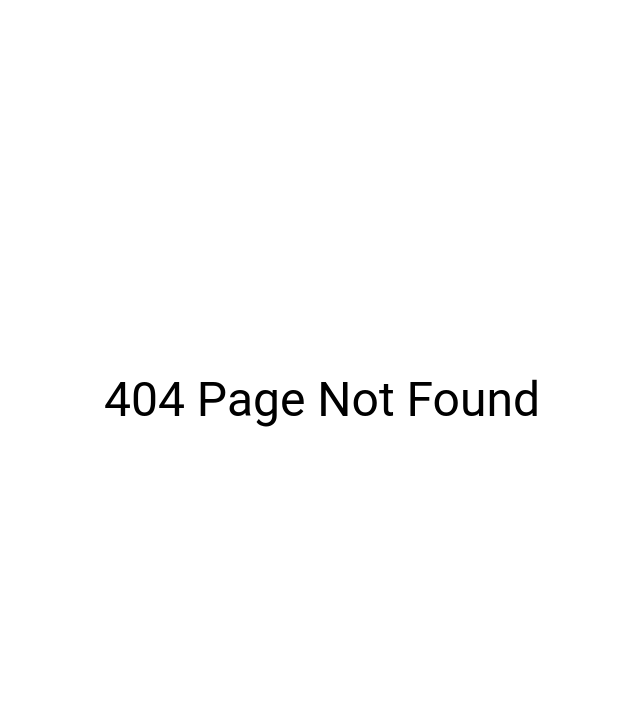
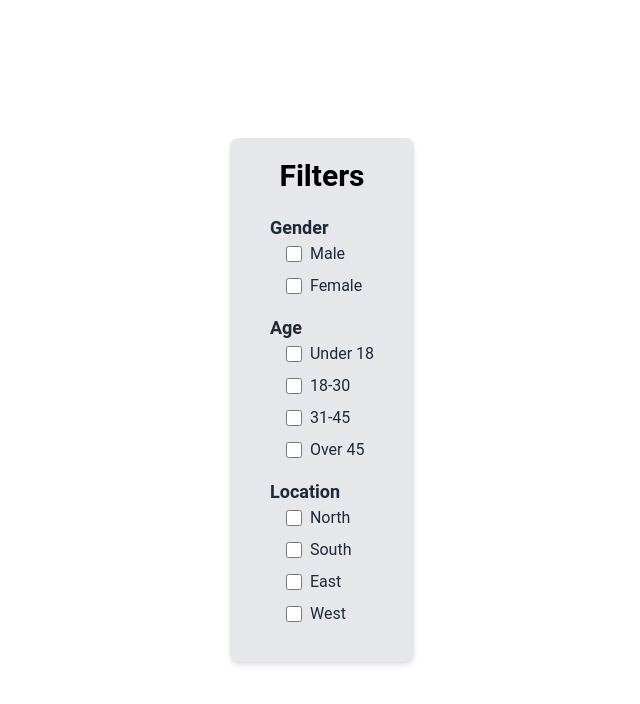
Before and after one commit to MohamedEmadFahmy/Helping-Hands, a React (Vite) app: page /filter-test in a window 1280 px wide. Before the commit this address had no page. Shown: the top 704 px of the page, without its empty margins (318-958 px from the left). Built offline with nearby package versions, Linux system fonts and the light colour scheme.

Commit message:
make search in admin orginzation accounts

```diff
--- a/src/App.jsx
+++ b/src/App.jsx
@@ -31,6 +31,8 @@ import OrganizationDonationCreationPage from "./pages/OrganizationDonationCreati
 import OrganizationHomePage from "./pages/OrganizationHomePage";
 import AdminViewSubmissions from "./pages/AdminViewSubmissions";
 import PageNotFound from "./pages/PageNotFound";
+
+import FilterTest from "./pages/FilterTest";
 
 // Import your components
 
@@ -102,6 +104,7 @@ const App = () => {
 						element={<OrganizationDonationCreationPage />}
 					/>
 				</Route>
+				<Route path="/filter-test" element={<FilterTest />} />
 			</>
 		)
 	);
--- a/src/components/Filter.jsx
+++ b/src/components/Filter.jsx
@@ -1,39 +1,165 @@
+/* eslint-disable no-unused-vars */
 /* eslint-disable react/prop-types */
-/* eslint-disable no-undef */
-/* eslint-disable no-unused-vars */
-const Filter = ({ allFilters, activeFilters, setActiveFilters }) => {
-	const handleFilterChange = (e) => {
+import { useState } from "react";
+
+const Filter = ({ filters, activeFilters, setActiveFilters }) => {
+	const filters2 = {
+		Gender: {
+			options: ["Male", "Female"],
+		},
+		Age: {
+			options: ["Under 18", "18-30", "31-45", "Over 45"],
+		},
+		Location: {
+			options: ["North", "South", "East", "West"],
+			subcategories: {
+				North: ["City A", "City B"],
+				South: ["City C", "City D"],
+				East: ["City E", "City F"],
+				West: ["City G", "City H"],
+			},
+		},
+	};
+
+	const isSubfilter = (mainFilter, subFilter) => {
+		for (const filterCategory in filters) {
+			if (filters[filterCategory].subcategories) {
+				if (
+					filters[filterCategory].subcategories[mainFilter].includes(
+						subFilter
+					)
+				) {
+					return true;
+				}
+			}
+		}
+		return false;
+	};
+	const isMainFilter = (filterName) => {
+		for (const filterCategory in filters) {
+			if (filters[filterCategory].subcategories) {
+				if (filters[filterCategory].options.includes(filterName)) {
+					return true;
+				}
+			}
+		}
+		return false;
+	};
+
+	const [expandedFilters, setExpandedFilters] = useState([]);
+
+	const handleFilterChange = (e, filterCategory) => {
 		const filter = e.target.name;
 		const isChecked = e.target.checked;
 
+		let updatedFilters;
 		if (isChecked) {
-			// If checkbox is checked, add the filter to activeFilters
-			setActiveFilters([...activeFilters, filter]);
+			updatedFilters = [...activeFilters, filter];
+
+			if (isMainFilter) {
+				setExpandedFilters(expandedFilters.concat(filterCategory));
+			}
 		} else {
-			setActiveFilters(
-				activeFilters.filter((option) => option !== filter)
+			updatedFilters = activeFilters.filter(
+				(option) => option !== filter
 			);
+			if (isMainFilter(filter)) {
+				updatedFilters = updatedFilters.filter(
+					(option) => !isSubfilter(filter, option)
+				);
+				setExpandedFilters(expandedFilters.filter(filterCategory));
+			}
 		}
+
+		setActiveFilters(updatedFilters);
+
+		// Log the updated filters
+		console.log(updatedFilters);
 	};
 
 	return (
-		<div className="flex flex-col bg-gray-200 h-1/3 p-5">
-			<h1 className="text-white text-5xl">Filters</h1>
-
-			<div>
-				{allFilters.map((filter, index) => {
-					return (
-						<div key={index}>
-							<input
-								type="checkbox"
-								name={filter}
-								onChange={handleFilterChange}
-								defaultChecked
-							/>
-							<label htmlFor={filter}>{filter}</label>
+		<div className="flex flex-col gap-5 items-center bg-gray-200 px-10 py-5 rounded-lg shadow-md">
+			<h1 className="text-3xl font-bold">Filters</h1>
+			<div id="filters-section">
+				{Object.keys(filters).map((filterCategory) => (
+					<div key={filterCategory} className="mb-4">
+						<h2 className="text-gray-800 text-lg font-semibold">
+							{filterCategory}
+						</h2>
+						<div className="ml-4">
+							{filters[filterCategory].options.map((filter) => (
+								<div key={filter} className="mb-2">
+									<label className="flex items-center space-x-2">
+										<input
+											type="checkbox"
+											name={filter}
+											onChange={(e) =>
+												handleFilterChange(
+													e,
+													filterCategory
+												)
+											}
+											checked={activeFilters.includes(
+												filter
+											)}
+											className="form-checkbox h-4 w-4 text-indigo-600"
+										/>
+										<span className="text-gray-800">
+											{filter}
+										</span>
+									</label>
+								</div>
+							))}
 						</div>
-					);
-				})}
+						{/* Render subfilters only if the main filter is selected */}
+						{expandedFilters === filterCategory &&
+							filters[filterCategory]?.subcategories && (
+								<div className="ml-4 mt-2">
+									{Object.keys(
+										filters[filterCategory].subcategories
+									).map((subfilterCategory) => (
+										<div key={subfilterCategory}>
+											<h3 className="text-gray-700 text-sm font-semibold">
+												{subfilterCategory}
+											</h3>
+											<div className="ml-2">
+												{filters[
+													filterCategory
+												].subcategories[
+													subfilterCategory
+												].map((subfilter) => (
+													<div
+														key={subfilter}
+														className="mb-2"
+													>
+														<label className="flex items-center space-x-2">
+															<input
+																type="checkbox"
+																name={subfilter}
+																onChange={(e) =>
+																	handleFilterChange(
+																		e,
+																		filterCategory
+																	)
+																}
+																checked={activeFilters.includes(
+																	subfilter
+																)}
+																className="form-checkbox h-4 w-4 text-indigo-600"
+															/>
+															<span className="text-gray-800">
+																{subfilter}
+															</span>
+														</label>
+													</div>
+												))}
+											</div>
+										</div>
+									))}
+								</div>
+							)}
+					</div>
+				))}
 			</div>
 		</div>
 	);
--- a/src/components/OrganizationCards.jsx
+++ b/src/components/OrganizationCards.jsx
@@ -1,43 +1,23 @@
-/* eslint-disable no-unused-vars */
-import OrganizationCard from "./OrganizationCard";
-import image from "../assets/images/gand/57357.jpeg";
-import image2 from "../assets/images/gand/ahl.jpeg";
-import image3 from "../assets/images/gand/cccpa.jpeg";
-import image4 from "../assets/images/gand/rman1.jpg";
+/* eslint-disable react/prop-types */
+import OrganizationCard from "./OrganizationCard"; // assuming you have this component imported
 
-const OrganizationCards = () => {
+const OrganizationList = ({ organizationsList }) => {
 	return (
 		<div className="flex flex-col items-center justify-center w-10/12 h-full gap-5">
-			<OrganizationCard
-				OrganizationName={"57357 hospital"}
-				OrganizationType={"medical research hospital"}
-				OrganizationArea={"Cairo"}
-				OrganizationImage={image}
-				OrganizationPhoneNumber={"01004441910"}
-			/>
-			<OrganizationCard
-				OrganizationName={"اهل مصر"}
-				OrganizationType={"medical research hospital"}
-				OrganizationArea={"Cairo"}
-				OrganizationImage={image2}
-				OrganizationPhoneNumber={"01005551910"}
-			/>
-			<OrganizationCard
-				OrganizationName={"CCCPA"}
-				OrganizationType={"Center for Conflict Resolations"}
-				OrganizationArea={"Cairo"}
-				OrganizationImage={image3}
-				OrganizationPhoneNumber={"01006661910"}
-			/>
-			<OrganizationCard
-				OrganizationName={"الاورمان"}
-				OrganizationType={"medical research hospital"}
-				OrganizationArea={"Suhag"}
-				OrganizationImage={image4}
-				OrganizationPhoneNumber={"01007771910"}
-			/>
+			{organizationsList.map((organization, index) => (
+				<OrganizationCard
+					key={index}
+					OrganizationName={organization.OrganizationName}
+					OrganizationType={organization.OrganizationType}
+					OrganizationArea={organization.OrganizationArea}
+					OrganizationImage={organization.OrganizationImage}
+					OrganizationPhoneNumber={
+						organization.OrganizationPhoneNumber
+					}
+				/>
+			))}
 		</div>
 	);
 };
 
-export default OrganizationCards;
+export default OrganizationList;
--- /dev/null
+++ b/src/organization-accounts.json
@@ -0,0 +1,30 @@
+[
+	{
+		"OrganizationName": "57357 hospital",
+		"OrganizationType": "medical research hospital",
+		"OrganizationArea": "Cairo",
+		"OrganizationImage": "../src/assets/images/gand/57357.jpeg",
+		"OrganizationPhoneNumber": "01004441910"
+	},
+	{
+		"OrganizationName": "اهل مصر",
+		"OrganizationType": "medical research hospital",
+		"OrganizationArea": "Cairo",
+		"OrganizationImage": "../src/assets/images/gand/ahl.jpeg",
+		"OrganizationPhoneNumber": "01005551910"
+	},
+	{
+		"OrganizationName": "CCCPA",
+		"OrganizationType": "Center for Conflict Resolations",
+		"OrganizationArea": "Cairo",
+		"OrganizationImage": "../src/assets/images/gand/cccpa.jpeg",
+		"OrganizationPhoneNumber": "01006661910"
+	},
+	{
+		"OrganizationName": "الاورمان",
+		"OrganizationType": "medical research hospital",
+		"OrganizationArea": "Suhag",
+		"OrganizationImage": "../src/assets/images/gand/rman1.jpg",
+		"OrganizationPhoneNumber": "01007771910"
+	}
+]
--- a/src/pages/AdminDonorAccounts.jsx
+++ b/src/pages/AdminDonorAccounts.jsx
@@ -9,6 +9,24 @@ const DonorAccounts = () => {
 	const allFilters = ["Regular Donors", "Teachers", "Doctors"];
 	const [activeFilters, setActiveFilters] = useState(allFilters);
 
+	const filters = {
+		Gender: {
+			options: ["Male", "Female"],
+		},
+		Age: {
+			options: ["Under 18", "18-30", "31-45", "Over 45"],
+		},
+		Location: {
+			options: ["North", "South", "East", "West"],
+			subcategories: {
+				North: ["City A", "City B"],
+				South: ["City C", "City D"],
+				East: ["City E", "City F"],
+				West: ["City G", "City H"],
+			},
+		},
+	};
+
 	return (
 		<div className=" bg-primaryShades-200 p-10 gap-10 min-h-[90vh] w-full flex flex-col items-center justify-center">
 			<h1 className="text-5xl font-bold text-center font-mono text-white">
@@ -16,7 +34,7 @@ const DonorAccounts = () => {
 			</h1>
 			<div className="w-full flex bg-red-200 justify-between p-10 pt-0">
 				<Filter
-					allFilters={allFilters}
+					filters={filters}
 					activeFilters={activeFilters}
 					setActiveFilters={setActiveFilters}
 				/>
--- a/src/pages/AdminOrganizationAccounts.jsx
+++ b/src/pages/AdminOrganizationAccounts.jsx
@@ -1,14 +1,22 @@
+/* eslint-disable no-unused-vars */
+import OrganizationCards from "../components/OrganizationCards";
+import organizationInfo from "../organization-accounts.json";
 import { useState } from "react";
-import OrganizationCards from "../components/OrganizationCards";
-
-import filterIcon from "../assets/images/gand/filterr.jpeg"; // Assuming the image path is correct
 
 const AdminOrganizationAccounts = () => {
-	const [showFilterOptions, setShowFilterOptions] = useState(false);
-	const filterOptions = ["Government", "Area", "OrganizationTypes"]; // Array of filter labels
+	const [organizationsList, setOrganizationsList] =
+		useState(organizationInfo);
 
-	const toggleFilterOptions = () => {
-		setShowFilterOptions(!showFilterOptions); // Toggle visibility on click
+	const handleSearchChange = (e) => {
+		const searchValue = e.target.value;
+		const filteredOrganizationInfo = organizationInfo.filter(
+			(organization) =>
+				organization.OrganizationName.toLowerCase().includes(
+					searchValue.toLowerCase()
+				)
+		);
+
+		setOrganizationsList(filteredOrganizationInfo);
 	};
 
 	return (
@@ -17,47 +25,16 @@ const AdminOrganizationAccounts = () => {
 				Organization Accounts
 			</h1>
 
-			{/* Filter button with options */}
-			<div className="">
-				<button
-					className="flex items-center px-4 py-2 rounded-md bg-gray-200 hover:bg-gray-300 focus:outline-none focus:ring-1 focus:ring-blue-500"
-					onClick={toggleFilterOptions}
-				>
-					{/* Filter icon inside the button */}
-					<img
-						src={filterIcon}
-						alt="Filter"
-						className="w-6 h-6 mr-2"
-					/>
-					<span className="mr-2">Filter by</span>
-					<svg
-						className="w-4 h-4 fill-current"
-						viewBox="0 0 20 20"
-						xmlns="http://www.w3.org/2000/svg"
-					>
-						{/* Add your SVG icon here */}
-					</svg>
-				</button>
-
-				{/* Filter options */}
-				{showFilterOptions && (
-					<div className="absolute mt-2 w-40 bg-white rounded-md shadow-md z-10">
-						{filterOptions.map((filter) => (
-							<button
-								key={filter}
-								className="block w-full px-4 py-2 text-sm text-left hover:bg-gray-100 rounded-md"
-								onClick={() => {
-									// Handle filter option click
-									console.log(`Filter clicked: ${filter}`);
-								}}
-							>
-								{filter}
-							</button>
-						))}
-					</div>
-				)}
-			</div>
-			<OrganizationCards />
+			<input
+				type="text"
+				placeholder="Search"
+				className="w-1/3 p-3 rounded-lg"
+				onChange={handleSearchChange}
+			/>
+			<OrganizationCards
+				organizationsList={organizationsList}
+				handleSearchChange={handleSearchChange}
+			/>
 		</div>
 	);
 };
--- /dev/null
+++ b/src/pages/FilterTest.jsx
@@ -0,0 +1,39 @@
+/* eslint-disable react-hooks/rules-of-hooks */
+/* eslint-disable no-unused-vars */
+import Filter from "../components/Filter";
+import { useState } from "react";
+
+const filterTest = () => {
+	const allFilters = ["Regular Donors", "Teachers", "Doctors"];
+	const [activeFilters, setActiveFilters] = useState([]);
+
+	const filters = {
+		Gender: {
+			options: ["Male", "Female"],
+		},
+		Age: {
+			options: ["Under 18", "18-30", "31-45", "Over 45"],
+		},
+		Location: {
+			options: ["North", "South", "East", "West"],
+			subcategories: {
+				North: ["City A", "City B"],
+				South: ["City C", "City D"],
+				East: ["City E", "City F"],
+				West: ["City G", "City H"],
+			},
+		},
+	};
+
+	return (
+		<div className="w-full h-screen flex items-center justify-center">
+			<Filter
+				filters={filters}
+				activeFilters={activeFilters}
+				setActiveFilters={setActiveFilters}
+			/>
+		</div>
+	);
+};
+
+export default filterTest;
```
